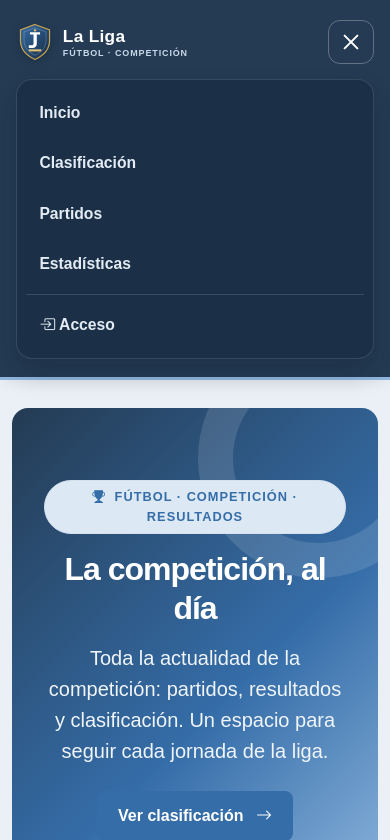
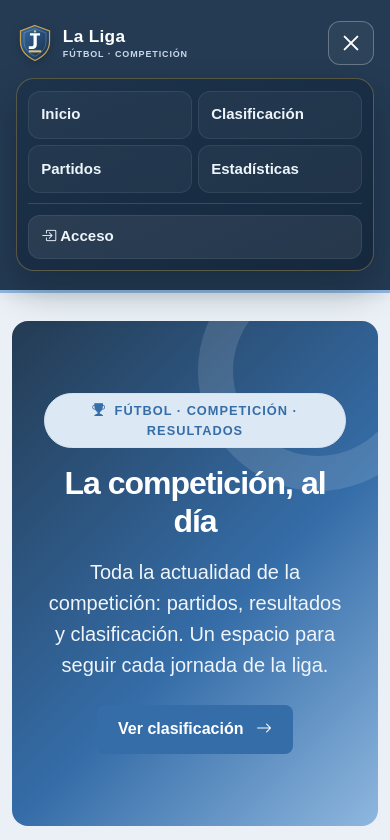
Before and after one commit to SoyIzanG/Planadeu, a Flask app: page / in a window 390 px wide, after a click that opens the changed part. Shown: the top 840 px of the page. Run offline with Flask 3, Linux system fonts and the light colour scheme; data comes from the database, SQL or seed files in the repository.

Commit message:
Improve mobile navigation and social preview metadata

```diff
--- a/app/templates/base.html
+++ b/app/templates/base.html
@@ -5,9 +5,15 @@
     <meta charset="UTF-8">
     <meta name="viewport" content="width=device-width, initial-scale=1.0">
     <meta name="theme-color" content="#243b53">
-    <meta name="description" content="Sigue La Liga: calendario de partidos, resultados, clasificación, equipos y estadísticas de la competición en un solo lugar.">
+    <meta name="description" content="Sigue la competición de fútbol: calendario de partidos, resultados, clasificación y equipos en La Liga. Toda la información de cada jornada en un solo lugar.">
     <meta property="og:title" content="La Liga | Fútbol y competición">
-    <meta property="og:description" content="Partidos, resultados, clasificación y equipos. Toda la competición, al día.">
+    <meta property="og:description" content="Calendario, resultados, clasificación y equipos. Sigue cada jornada de fútbol en un solo lugar.">
+    <meta property="og:image" content="https://planadeu.onrender.com/static/preview-logo.svg">
+    <meta property="og:image:alt" content="La Liga — Fútbol y competición">
+    <meta name="twitter:card" content="summary_large_image">
+    <meta name="twitter:title" content="La Liga | Fútbol y competición">
+    <meta name="twitter:description" content="Calendario, resultados, clasificación y equipos. Sigue cada jornada de fútbol en un solo lugar.">
+    <meta name="twitter:image" content="https://planadeu.onrender.com/static/preview-logo.svg">
     <meta property="og:type" content="website">
 
     <title>{% block title %}La Liga | Fútbol y competición{% endblock %}</title>
@@ -249,40 +255,74 @@
             color: #356da8;
         }
 
-        /* Ajustes para móviles y pantallas pequeñas. */
+        /* Menú móvil: panel compacto, táctil y claramente organizado. */
         @media (max-width: 991.98px) {
             .navbar .container {
-                padding: .65rem 1rem;
+                padding: .7rem 1rem;
                 align-items: center;
             }
 
             .navbar-collapse {
-                margin-top: .8rem;
-                padding: .55rem;
-                border: 1px solid rgba(255,255,255,.12);
-                border-radius: 16px;
-                background: #1b3046;
-                box-shadow: 0 14px 28px rgba(8,20,34,.2);
+                margin-top: .7rem;
+                padding: .7rem;
+                border: 1px solid rgba(201,163,77,.36);
+                border-radius: 18px;
+                background: linear-gradient(155deg, #1c334b 0%, #15283d 100%);
+                box-shadow: 0 18px 36px rgba(8,20,34,.32);
             }
 
-            .navbar-nav { width: 100%; gap: .2rem; }
-            .navbar-nav + .navbar-nav {
-                margin-top: .35rem;
-                padding-top: .45rem;
-                border-top: 1px solid rgba(255,255,255,.13);
+            .navbar-collapse .navbar-nav {
+                width: 100%;
+                display: grid;
+                grid-template-columns: repeat(2, minmax(0, 1fr));
+                gap: .4rem;
             }
 
-            .nav-link {
+            .navbar-collapse .navbar-nav + .navbar-nav {
+                display: flex;
+                flex-direction: column;
+                margin-top: .65rem;
+                padding-top: .65rem;
+                border-top: 1px solid rgba(255,255,255,.14);
+            }
+
+            .navbar-collapse .nav-item { min-width: 0; }
+
+            .navbar-collapse .nav-link {
                 display: flex;
                 align-items: center;
-                min-height: 46px;
-                padding: .72rem .85rem !important;
-                border-radius: 10px;
-                font-size: .98rem;
-                font-weight: 600;
+                min-height: 48px;
+                height: 100%;
+                padding: .7rem .75rem !important;
+                border: 1px solid rgba(255,255,255,.075);
+                border-radius: 12px;
+                background: rgba(255,255,255,.045);
+                color: #edf4fb !important;
+                font-size: .94rem;
+                font-weight: 650;
+                line-height: 1.25;
+                overflow-wrap: anywhere;
             }
-            .nav-link:hover, .nav-link:focus { background: rgba(255,255,255,.08); }
-            .navbar-nav .nav-item:last-child .nav-link { margin-bottom: 0; }
+
+            .navbar-collapse .nav-link:hover,
+            .navbar-collapse .nav-link:focus,
+            .navbar-collapse .nav-link:active {
+                color: #fff !important;
+                border-color: rgba(201,163,77,.6);
+                background: rgba(143,183,223,.16);
+            }
+
+            .navbar-collapse .navbar-nav:last-child .nav-link {
+                min-height: 44px;
+                background: rgba(255,255,255,.075);
+            }
+
+            .navbar-toggler {
+                flex: 0 0 auto;
+                margin-left: .5rem;
+                background: rgba(255,255,255,.045);
+            }
+
             main.container {
                 min-height: 65vh;
                 margin-top: 1rem !important;
```
